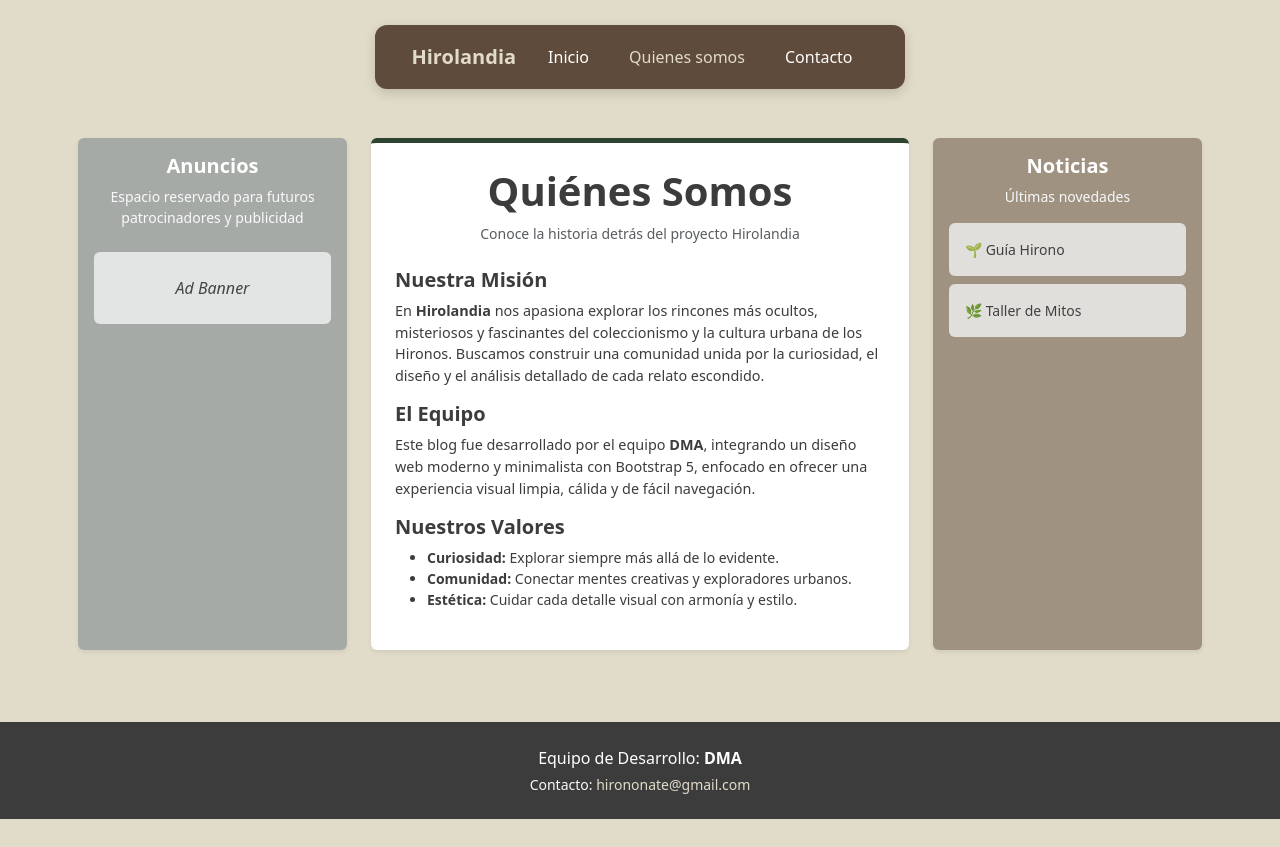
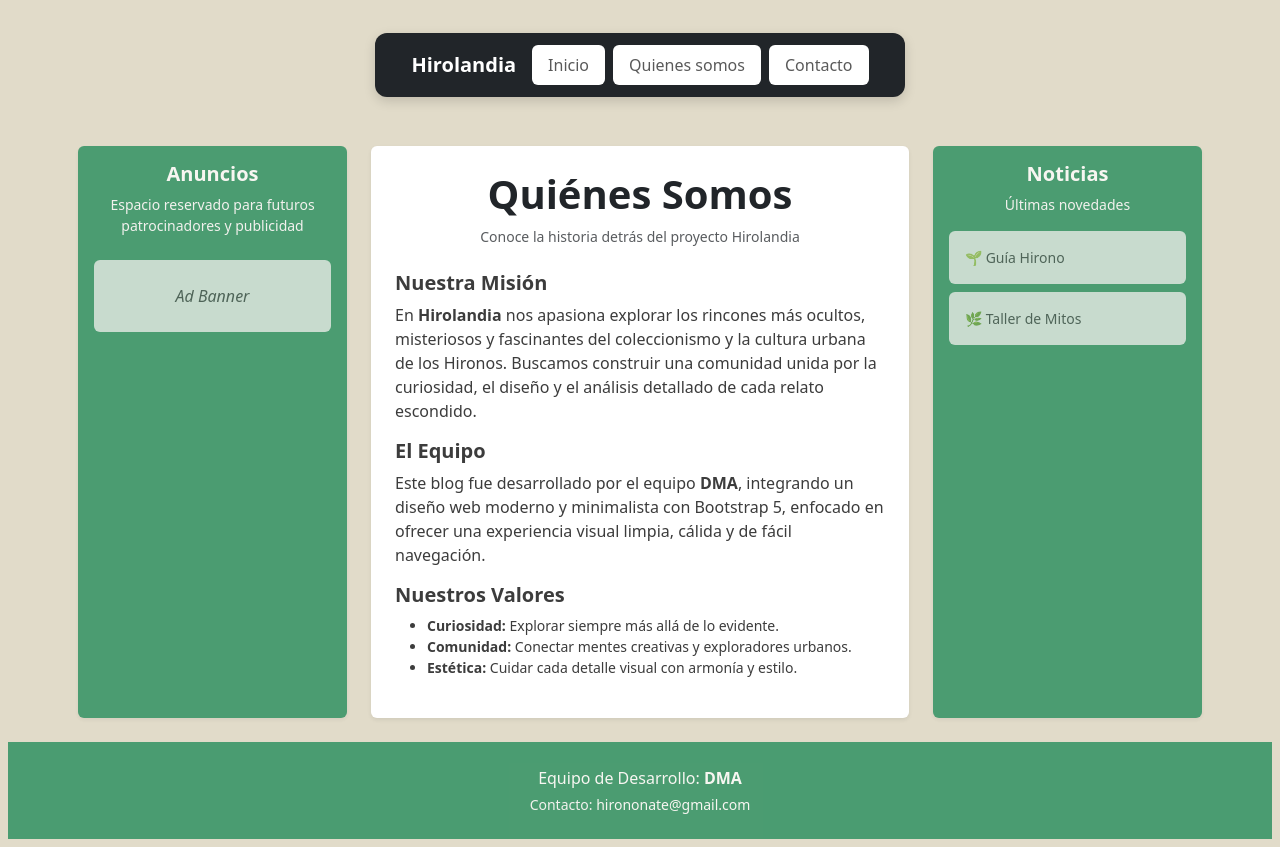
Before and after one commit to danielamag98/Laboratorios-, a plain HTML site: page AD-14-1 - LAB_Refactorización del Blog/about.html in a window 1280 px wide. Before the commit the page ends 819 px from the top, so only its background shows below. Drawn offline with nearby package versions, Linux system fonts and the light colour scheme.

Commit message:
Refactorizacin del blog

```diff
--- a/AD-14-1 - LAB_Refactorización del Blog/about.html
+++ b/AD-14-1 - LAB_Refactorización del Blog/about.html
@@ -11,28 +11,30 @@
   <link href="style.css" rel="stylesheet" type="text/css" />
 </head>
 
-<body style="background-color: var(--beige-sand);">
+
+<body class="p-2 theme-inverse theme-muted">
 
   <!-- Navbar Bootstrap -->
   <div class="floating-nav-wrapper">
-    <nav class="navbar navbar-expand-md floating-box">
+    <nav class="navbar navbar-expand-md floating-box bg-dark">
       <div class="container-fluid">
-        <a class="navbar-brand fw-bold" href="index.html" style="color: var(--beige-sand);">Hirolandia</a>
+        <a class="navbar-brand fw-bold bf-dark text-white" href="index.html">Hirolandia</a>
 
-        <button class="navbar-toggler border-0 shadow-none" type="button" data-bs-toggle="collapse" data-bs-target="#navbarNav" aria-controls="navbarNav" aria-expanded="false" aria-label="Toggle navigation">
+        <button class="navbar-toggler border-0 shadow-none" type="button" data-bs-toggle="collapse" data-bs-target="#navbarNav" aria-controls="navbarNav"
+          aria-expanded="false" aria-label="Toggle navigation">
           <span class="navbar-toggler-icon"></span>
         </button>
 
         <div class="collapse navbar-collapse justify-content-end" id="navbarNav">
           <ul class="navbar-nav gap-2 mt-2 mt-md-0">
             <li class="nav-item">
-              <a class="nav-link px-3 rounded text-center" href="index.html" style="color: #fff;">Inicio</a>
+              <a class="nav-link px-3 rounded text-center bg-white" href="index.html">Inicio</a>
             </li>
             <li class="nav-item">
-              <a class="nav-link active px-3 rounded text-center" aria-current="page" href="about.html" style="color: var(--beige-sand);">Quienes somos</a>
+              <a class="nav-link px-3 rounded text-center bg-white" href="about.html">Quienes somos</a>
             </li>
             <li class="nav-item">
-              <a class="nav-link px-3 rounded text-center" href="contact.html" style="color: #fff;">Contacto</a>
+              <a class="nav-link px-3 rounded text-center bg-white" href="contact.html">Contacto</a>
             </li>
           </ul>
         </div>
@@ -40,13 +42,13 @@
     </nav>
   </div>
 
-  <!-- Contenido principal (Grid 3-6-3) -->
+  <!-- Contenido principal -->
   <div class="container my-4">
     <div class="row align-items-stretch">
 
       <!-- Columna Izquierda (Anuncios) -->
       <div class="col-3 px-2">
-        <div class="p-3 rounded shadow-sm text-center h-100" style="background-color: color-mix(in srgb, var(--slate-blue-grey) 50%, transparent); color: white;">
+        <div class="p-3 rounded shadow-sm text-center h-100 text-white bg-success p-2 bg-10 opacity-75">
           <h5 class="fw-bold">Anuncios</h5>
           <p class="small text-light">Espacio reservado para futuros patrocinadores y publicidad</p>
           <div class="p-4 bg-light text-dark rounded text-center my-4 opacity-75">
@@ -57,23 +59,23 @@
 
       <!-- Columna Central (Quiénes Somos) -->
       <div class="col-6 px-3">
-        <div class="p-4 rounded shadow-sm bg-white h-100" style="border-top: 5px solid var(--dark-pine);">
-          <h1 class="text-center fw-bold mb-2" style="color: var(--charcoal-grey);">Quiénes Somos</h1>
+        <div class="p-4 rounded shadow-sm bg-white h-100">
+          <h1 class="text-center fw-bold mb-2 text-dark">Quiénes Somos</h1>
           <p class="text-center text-muted small mb-4">Conoce la historia detrás del proyecto Hirolandia</p>
 
           <div class="my-3">
-            <h5 class="fw-bold mb-2" style="color: var(--charcoal-grey);">Nuestra Misión</h5>
-            <p class="mb-3" style="font-size: 0.9rem;">
+            <h5 class="fw-bold mb-2">Nuestra Misión</h5>
+            <p class="mb-3">
               En <strong>Hirolandia</strong> nos apasiona explorar los rincones más ocultos, misteriosos y fascinantes del coleccionismo y la cultura urbana de los Hironos. Buscamos construir una comunidad unida por la curiosidad, el diseño y el análisis detallado de cada relato escondido.
             </p>
 
-            <h5 class="fw-bold mb-2" style="color: var(--charcoal-grey);">El Equipo</h5>
-            <p class="mb-3" style="font-size: 0.9rem;">
+            <h5 class="fw-bold mb-2">El Equipo</h5>
+            <p class="mb-3">
               Este blog fue desarrollado por el equipo <strong>DMA</strong>, integrando un diseño web moderno y minimalista con Bootstrap 5, enfocado en ofrecer una experiencia visual limpia, cálida y de fácil navegación.
             </p>
 
-            <h5 class="fw-bold mb-2" style="color: var(--charcoal-grey);">Nuestros Valores</h5>
-            <ul class="small mb-0" style="color: var(--charcoal-grey);">
+            <h5 class="fw-bold mb-2">Nuestros Valores</h5>
+            <ul class="small mb-0">
               <li><strong>Curiosidad:</strong> Explorar siempre más allá de lo evidente.</li>
               <li><strong>Comunidad:</strong> Conectar mentes creativas y exploradores urbanos.</li>
               <li><strong>Estética:</strong> Cuidar cada detalle visual con armonía y estilo.</li>
@@ -84,7 +86,7 @@
 
       <!-- Columna Derecha (Noticias) -->
       <div class="col-3 px-2">
-        <div class="p-3 rounded shadow-sm text-center h-100" style="background-color: color-mix(in srgb, var(--earth-brown) 50%, transparent); color: white;">
+        <div class="p-3 rounded shadow-sm text-center text-white h-100 bg-success p-2 bg-10 opacity-75">
           <h5 class="fw-bold">Noticias</h5>
           <p class="small text-light">Últimas novedades</p>
           <div class="bg-light text-dark rounded p-3 my-2 opacity-75 text-start small">
@@ -100,10 +102,10 @@
   </div>
 
   <!-- Footer -->
-  <footer class="text-center py-4 mt-5 text-white" style="background-color: var(--charcoal-grey);">
+  <footer class="text-center py-4 text-white bg-success p-2 bg-1 bg-success opacity-75">
     <div class="container">
       <p class="mb-1">Equipo de Desarrollo: <strong>DMA</strong></p>
-      <p class="mb-0 small text-light">Contacto: <a href="mailto:hirononate@gmail.com" class="text-decoration-none" style="color: var(--beige-sand);">hirononate@gmail.com</a></p>
+      <p class="mb-0 small text-light">Contacto: <a href="mailto:hirononate@gmail.com" class="text-decoration-none text-white">hirononate@gmail.com</a></p>
     </div>
   </footer>
 
--- a/AD-14-1 - LAB_Refactorización del Blog/style.css
+++ b/AD-14-1 - LAB_Refactorización del Blog/style.css
@@ -28,7 +28,6 @@ body{
 }
 
 .navbar.floating-box {
-  background-color: var(--earth-brown) !important;
   border-radius: 12px;
   box-shadow: 0 4px 12px rgba(0, 0, 0, 0.15);
   padding: 0.75rem 1.5rem;
```
Also changed, not shown: AD-14-1 - LAB_Refactorización del Blog/contact.html (+18 -17 lines), AD-14-1 - LAB_Refactorización del Blog/index.html (+21 -18 lines).
